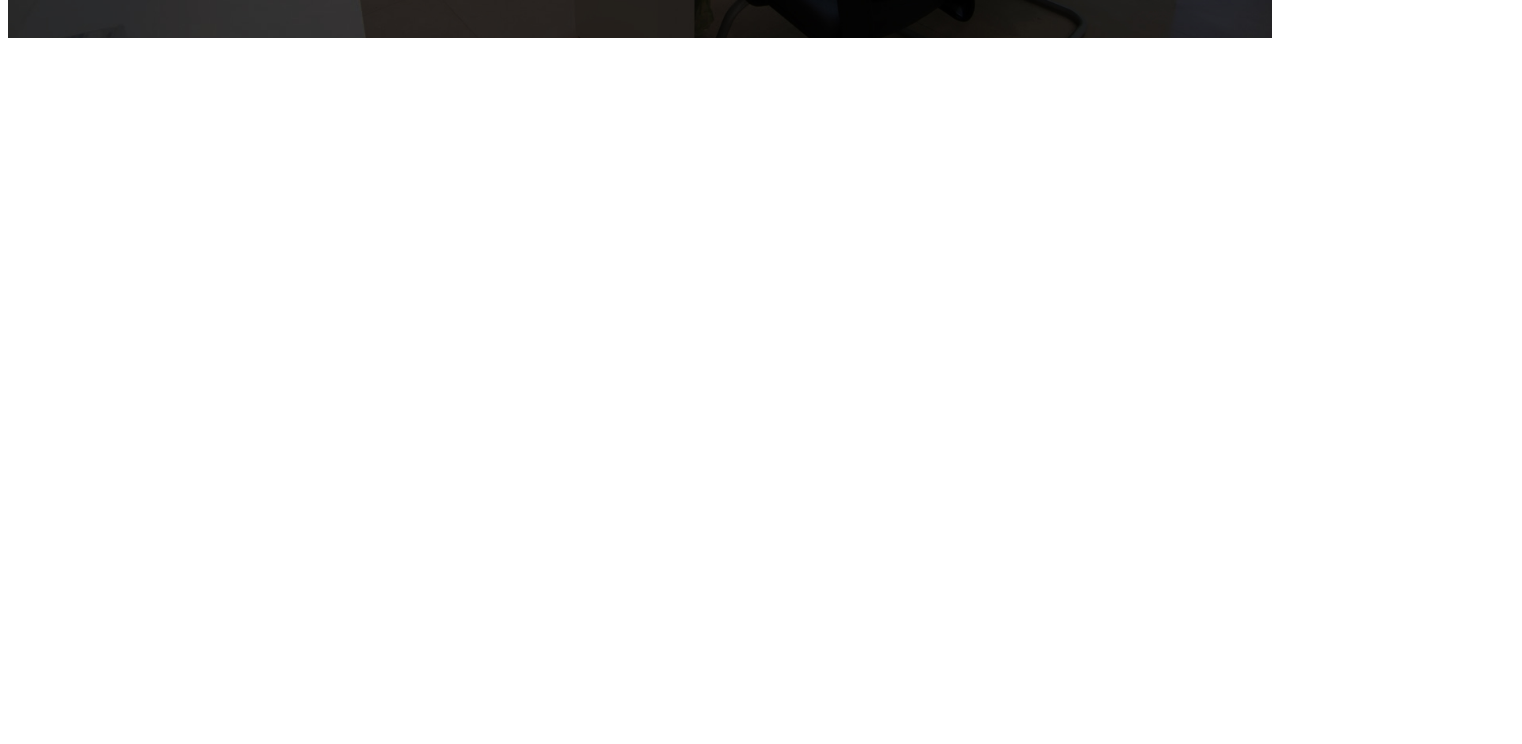
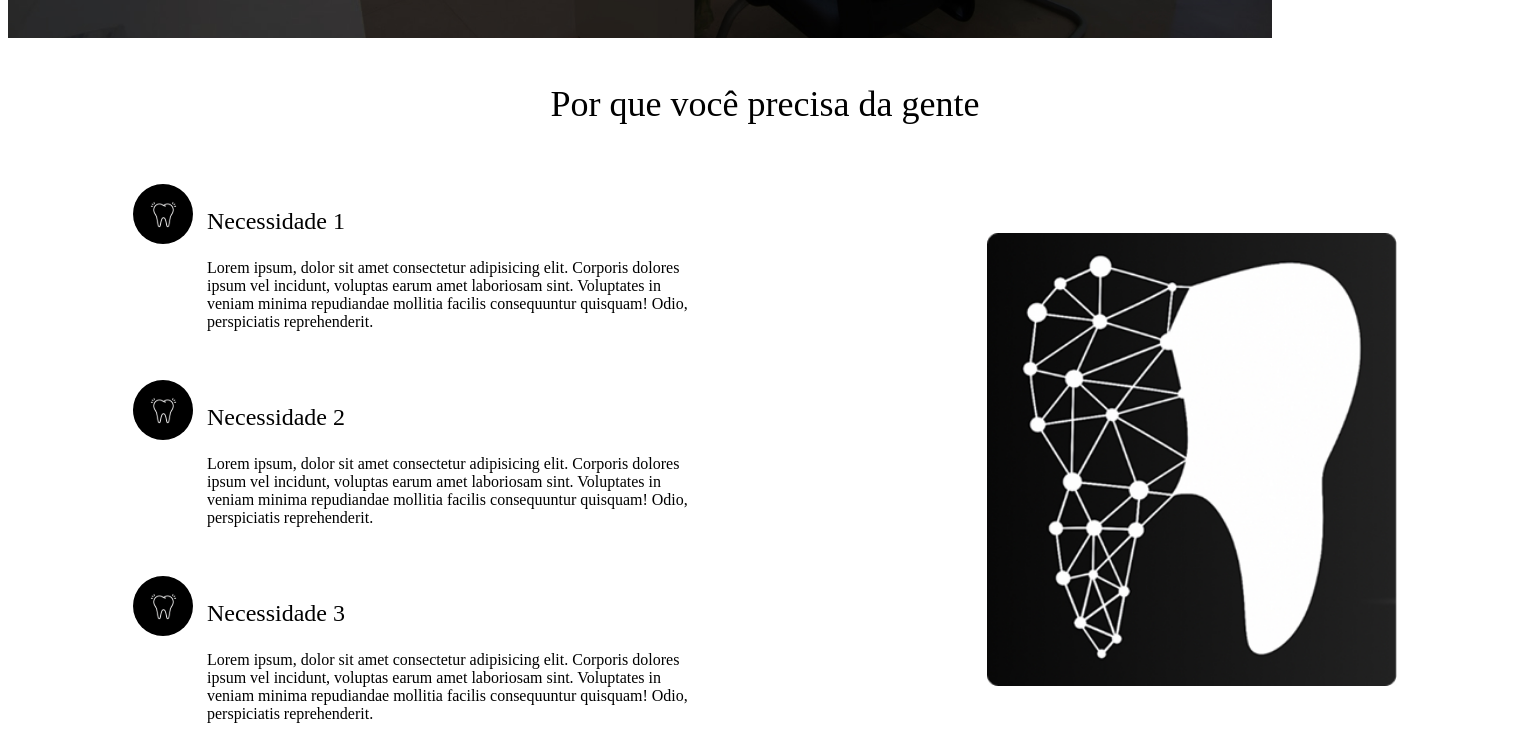
Before and after one commit to wemersonmatheuss/odonto-premium, a React (Vite) app: page / in a window 1280 px wide. Shown: the part 600-1344 px from the top of the page, 1522 px wide, since content can reach past the window. Before the commit the page ends 816 px from the top, so only its background shows below. Built offline with nearby package versions, Linux system fonts and the light colour scheme.

Commit message:
feat: criar seção de necessidades

```diff
--- a/src/App.tsx
+++ b/src/App.tsx
@@ -3,12 +3,14 @@ import styles from "./app.module.css"
 
 import { Nav } from "./components/Nav"
 import { Main } from "./components/Main-initial"
+import { Need } from "./components/Need"
 
 export function App() {
   return (
     <div className={styles.container}>
       <Main/>
       <Nav/>
+      <Need />
     </div>
   )
 }
--- /dev/null
+++ b/src/components/Need/index.tsx
@@ -0,0 +1,56 @@
+import styles from "./styles.module.css"
+
+import img from "../../assets/image-need.jpg"
+
+export function Need() {
+    return (
+        <section className={styles.container}>
+            <h1>Por que você precisa da gente</h1>
+
+            <div className={styles.containerChild}>
+                <div className={styles.needs}>
+
+                    <div className={styles.need}>
+
+                        <div className={styles.img}></div>
+
+                        <div className={styles.description}>
+                            <h3>Necessidade 1</h3>
+                            <p>Lorem ipsum, dolor sit amet consectetur adipisicing elit. Corporis dolores ipsum vel incidunt, voluptas earum amet laboriosam sint. Voluptates in veniam minima repudiandae mollitia facilis consequuntur quisquam! Odio, perspiciatis reprehenderit.</p>
+                        </div>
+
+                    </div>
+
+                    <div className={styles.need}>
+
+                        <div className={styles.img}></div>
+
+                        <div className={styles.description}>
+                            <h3>Necessidade 2</h3>
+                            <p>Lorem ipsum, dolor sit amet consectetur adipisicing elit. Corporis dolores ipsum vel incidunt, voluptas earum amet laboriosam sint. Voluptates in veniam minima repudiandae mollitia facilis consequuntur quisquam! Odio, perspiciatis reprehenderit.</p>
+                        </div>
+
+                    </div>
+
+                    <div className={styles.need}>
+
+                        <div className={styles.img}></div>
+
+                        <div className={styles.description}>
+                            <h3>Necessidade 3</h3>
+                            <p>Lorem ipsum, dolor sit amet consectetur adipisicing elit. Corporis dolores ipsum vel incidunt, voluptas earum amet laboriosam sint. Voluptates in veniam minima repudiandae mollitia facilis consequuntur quisquam! Odio, perspiciatis reprehenderit.</p>
+                        </div>
+
+                    </div>
+
+                </div>
+
+                <div className={styles.image}>
+                    <img src={img} alt="Imagem da logo da clinica odonto premium" />
+                </div>
+            </div>
+
+
+        </section>
+    )
+}
--- /dev/null
+++ b/src/components/Need/styles.module.css
@@ -0,0 +1,74 @@
+.container {
+    width: 100%;
+    height: auto;
+
+    display: flex;
+    flex-direction: column;
+    gap: 59px;
+
+    padding: 45px 125px;
+}
+
+.container > h1 {
+    margin: 0 auto;
+
+    font-size: 36px;
+    font-weight: 500;
+
+    color: var(--text-color-primary);
+}
+
+.container .containerChild {
+    width: 100%;
+
+    display: flex;
+    justify-content: space-between;
+    align-items: center;
+}
+
+.container .containerChild .needs {
+    display: flex;
+    flex-direction: column;
+    gap: 33px;
+
+}
+
+.container .containerChild .needs .need {
+    max-width: 564px;
+
+    display: flex;
+    gap: 14px;
+}
+
+.img {
+    width: 60px;
+    height: 60px;
+
+    border-radius: 50px;
+
+    background-color: black;
+    background-image: url("../../assets/svg/tooth.svg");
+    background-position: center;
+    background-repeat: no-repeat;
+
+    flex-shrink: 0;
+}
+
+.description h3 {
+    font-size: 24px;
+    font-weight: 500;
+
+    color: var(--text-color-primary);
+}
+
+.description p {
+    font-size: 16px;
+    font-weight: 400;
+
+    color: var(--text-color-secondary);
+}
+
+.image img {
+    width: 410px;
+    height: auto;
+}
```
Also changed, not shown: src/global.css (+7 -1 lines), src/assets/image-need.jpg (added).
